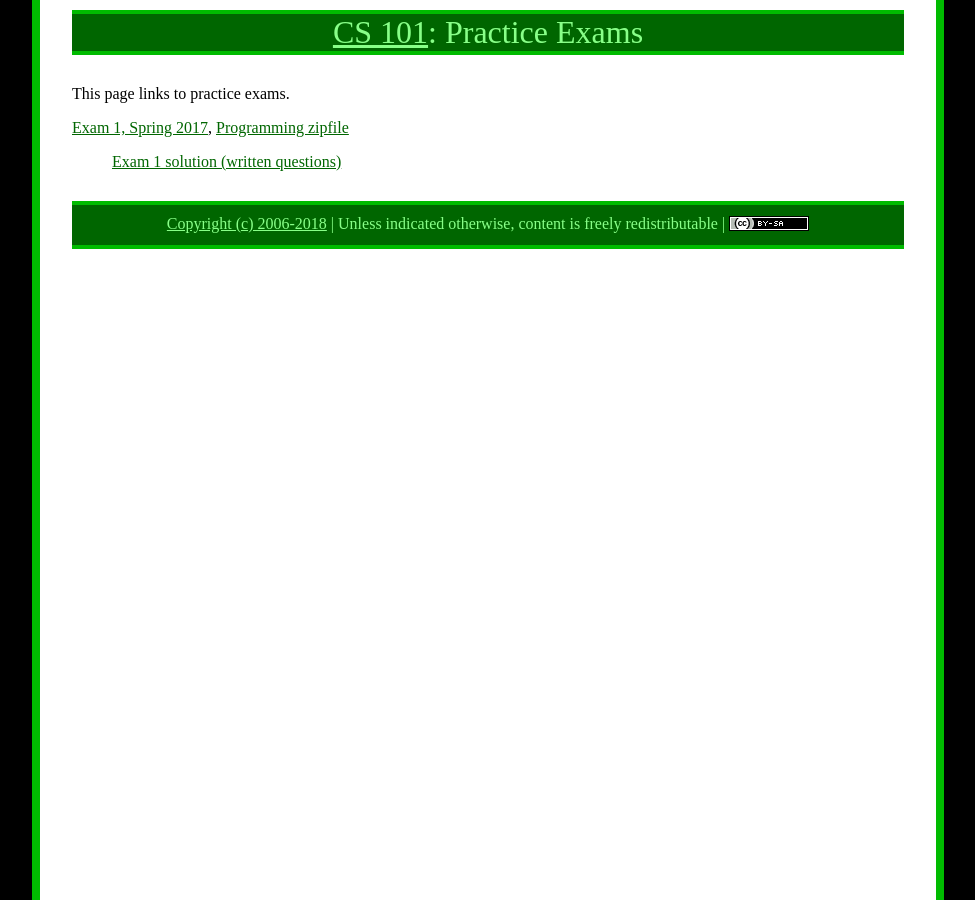
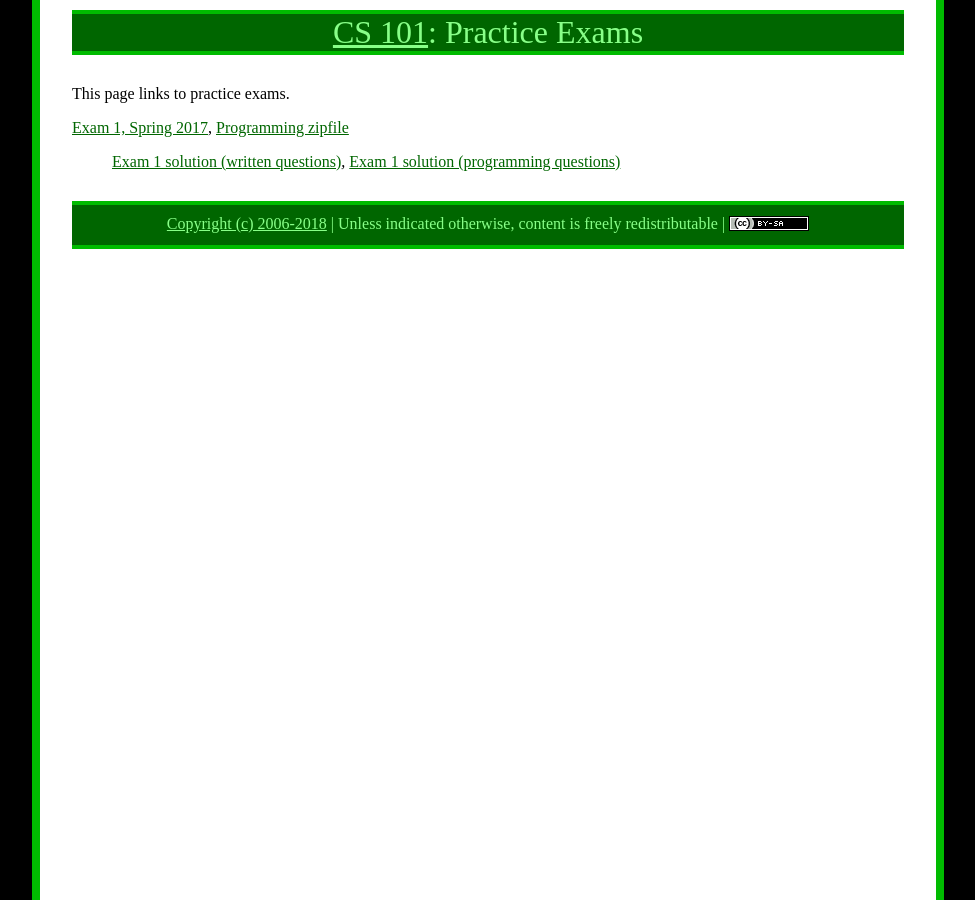
Before and after one commit to ycpcs/cs101-spring2018, a Jekyll site: the page built from practice/index.md, in a window 1280 px wide. Shown: the whole page, without its empty margins (152-1127 px from the left). Built offline with Jekyll 4.4.1, drawn with Linux system fonts in a browser that asks for light colours.

Commit message:
post solution to first practice exam

```diff
--- a/practice/index.md
+++ b/practice/index.md
@@ -7,4 +7,4 @@ This page links to practice exams.
 
 [Exam 1, Spring 2017](cs101-spring2017-exam01.pdf), [Programming zipfile](CS101_Exam01.zip)
 
-> [Exam 1 solution (written questions)](cs101-spring2017-exam01-solution.pdf)
+> [Exam 1 solution (written questions)](cs101-spring2017-exam01-solution.pdf), [Exam 1 solution (programming questions)](CS101_Exam01_Solution.zip)
```
Also changed, not shown: index.md (+1 -0 lines), 1 other file.
